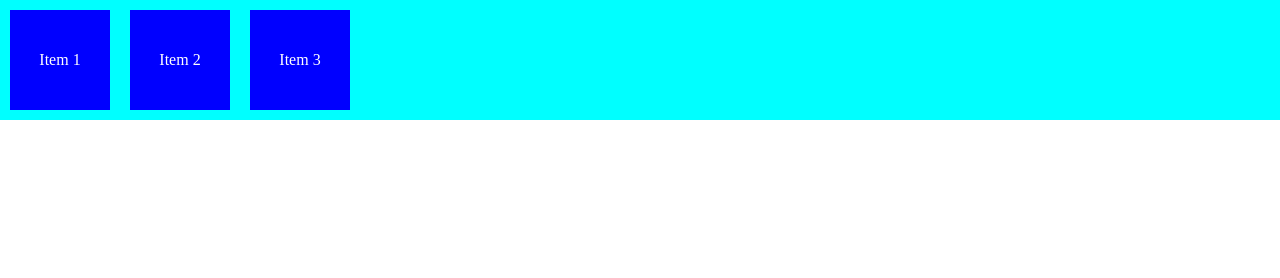
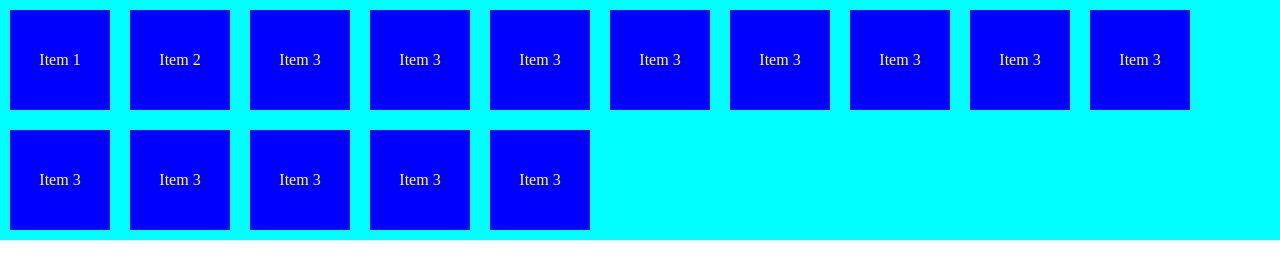
Before and after one commit to codeWithAshith/Css-Flexbox, a plain HTML site: page index.html in a window 1280 px wide. Drawn offline with Linux system fonts and the light colour scheme.

Commit message:
6. Flex warp

```diff
--- a/index.html
+++ b/index.html
@@ -12,6 +12,18 @@
         <div class="item">Item 1</div>
         <div class="item">Item 2</div>
         <div class="item">Item 3</div>
+        <div class="item">Item 3</div>
+        <div class="item">Item 3</div>
+        <div class="item">Item 3</div>
+        <div class="item">Item 3</div>
+        <div class="item">Item 3</div>
+        <div class="item">Item 3</div>
+        <div class="item">Item 3</div>
+        <div class="item">Item 3</div>
+        <div class="item">Item 3</div>
+        <div class="item">Item 3</div>
+        <div class="item">Item 3</div>
+        <div class="item">Item 3</div>
     </div>
   </body>
 </html>
--- a/style.css
+++ b/style.css
@@ -9,6 +9,8 @@
 .flex-container {
   display: flex;
   background-color: aqua;
+  /* to remove wrapping of space - default nowrap*/
+  flex-wrap: wrap;
 }
 
 /* flex item */
```
